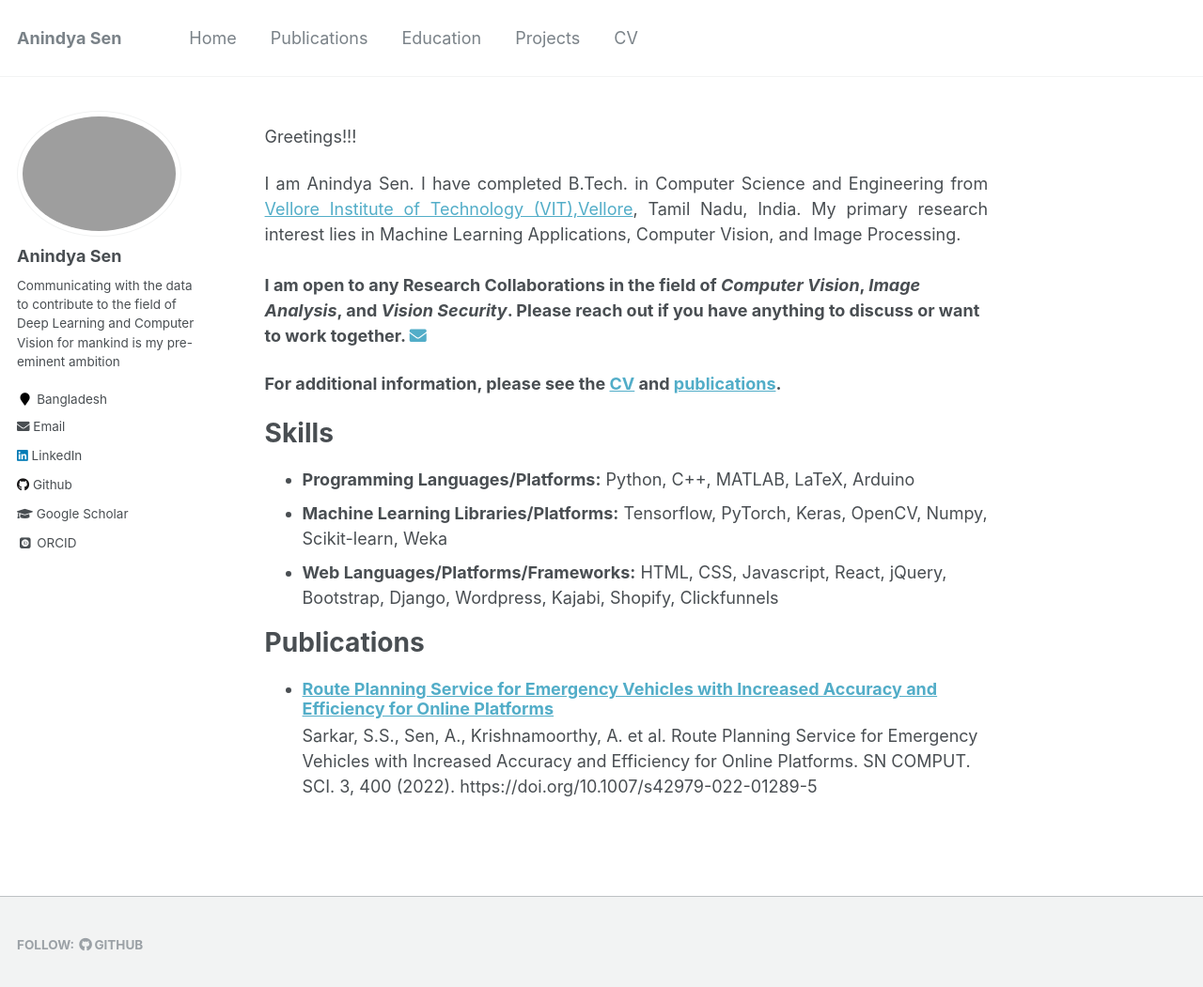
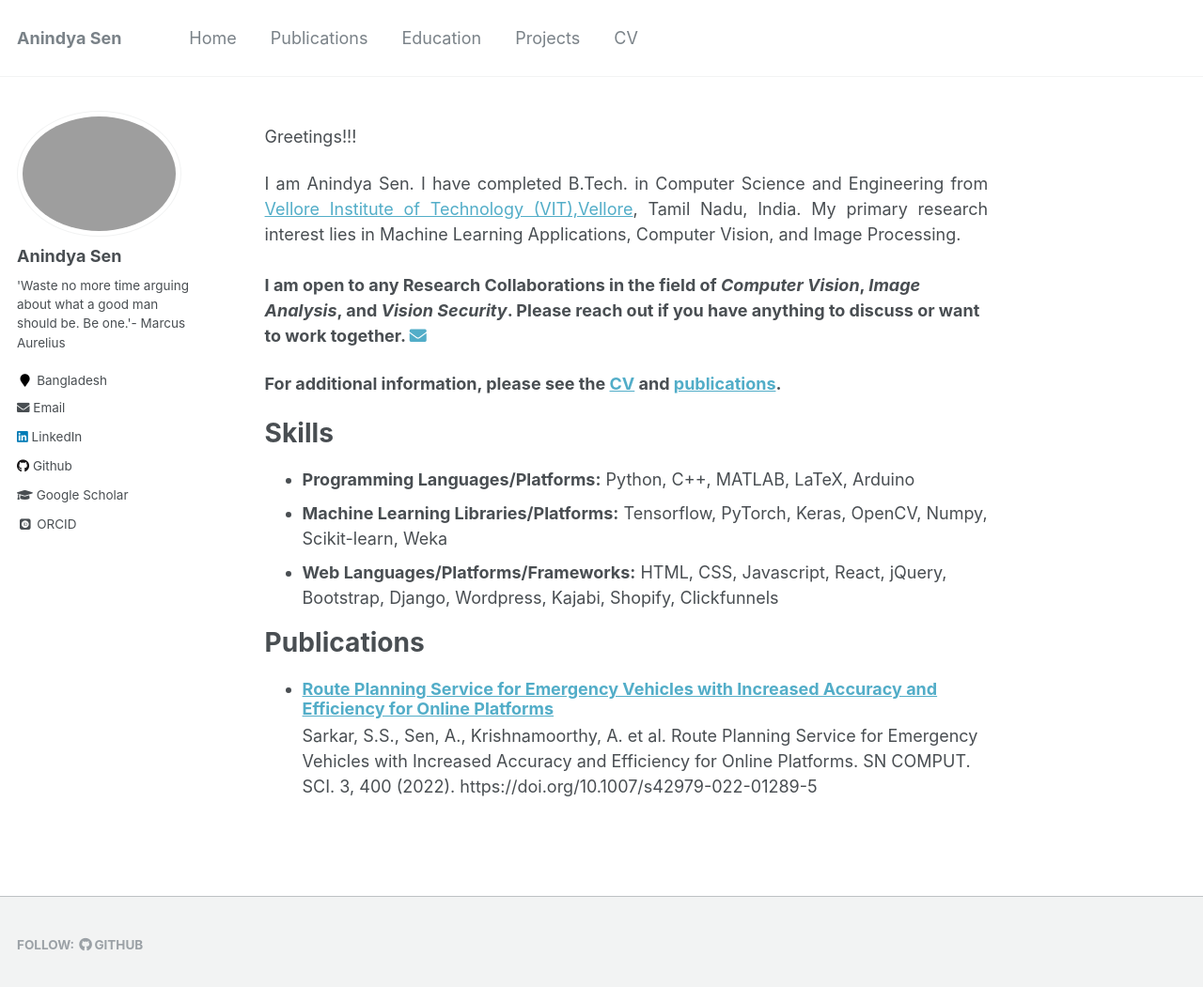
Before and after one commit to senanindya/senanindya.github.io, a Jekyll site: the page built from _pages/about.md, in a window 1280 px wide and 1064 px high. Shown: the top 1051 px of the window at 94% size. Built offline with Jekyll 4.4.1, drawn with Linux system fonts in a browser that asks for light colours; some web fonts are replaced.

Commit message:
Update _config.yml

```diff
--- a/_config.yml
+++ b/_config.yml
@@ -16,6 +16,7 @@ baseurl                  : "" # the subpath of your site, e.g. "/blog"
 repository               : "senanindya/senanindya.github.io"
 teaser                   :  # filename of teaser fallback teaser image placed in /images/, .e.g. "500x300.png"
 breadcrumbs              : false # true, false (default)
+seo_description          :
 words_per_minute         : 160
 future                   : false
 read_more                : "disabled" # if enabled, adds "Read more" links to excerpts
@@ -82,7 +83,7 @@ analytics:
 author:
   name             : "Anindya Sen"
   avatar           : "20220821_112946.jpg"
-  bio              : "Communicating with the data to contribute to the field of Deep Learning and Computer Vision for mankind is my pre-eminent ambition"
+  bio              : " 'Waste no more time arguing about what a good man should be. Be one.'- Marcus Aurelius"
   location         : "Bangladesh"
   employer         :
   pubmed           : #"https://www.ncbi.nlm.nih.gov/pubmed/?term=john+snow"
```
